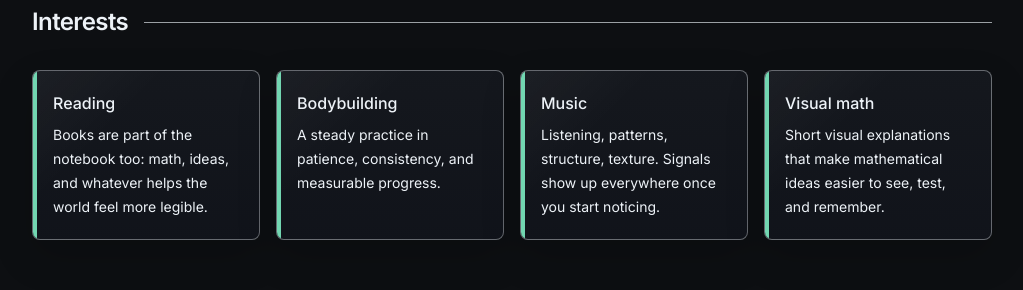
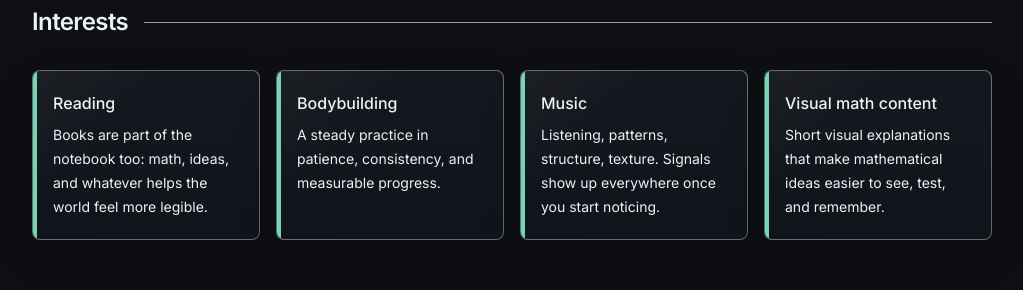
Before and after one commit to jtlutz190/Jacksons-website, a Next.js app: page / in a window 1280 px wide. Shown: the part 2991-3281 px from the top of the page, without its empty margins (128-1151 px from the left). Built offline with nearby package versions, Linux system fonts and the light colour scheme.

Commit message:
Update homepage card links

```diff
--- a/components/InterestCard.tsx
+++ b/components/InterestCard.tsx
@@ -1,18 +1,40 @@
 interface InterestCardProps {
   title: string;
   description: string;
+  link?: string;
   accentClass?: string;
 }
 
 export default function InterestCard({
   title,
   description,
+  link,
   accentClass = "card-violet",
 }: InterestCardProps) {
+  const cardContent = (
+    <>
+      <h3 className="text-base font-medium text-text">{title}</h3>
+      <p className="mt-2 text-sm leading-6 text-text">{description}</p>
+    </>
+  );
+
+  if (link) {
+    return (
+      <a
+        href={link}
+        target="_blank"
+        rel="noreferrer"
+        className={`card ${accentClass} block rounded-lg bg-surface p-5 no-underline transition-colors hover:bg-surface-2 focus:outline-none focus:ring-2 focus:ring-accent-dim focus:ring-offset-2 focus:ring-offset-bg`}
+        aria-label={`${title}: open link`}
+      >
+        {cardContent}
+      </a>
+    );
+  }
+
   return (
     <article className={`card ${accentClass} rounded-lg bg-surface p-5`}>
-      <h3 className="text-base font-medium text-text">{title}</h3>
-      <p className="mt-2 text-sm leading-6 text-text">{description}</p>
+      {cardContent}
     </article>
   );
 }
--- a/components/Interests.tsx
+++ b/components/Interests.tsx
@@ -6,6 +6,7 @@ const interests = [
     title: "Reading",
     description:
       "Books are part of the notebook too: math, ideas, and whatever helps the world feel more legible.",
+    link: "https://hardcover.app/@Jlutz/stats",
     accentClass: "card-mint",
   },
   {
@@ -21,9 +22,10 @@ const interests = [
     accentClass: "card-mint",
   },
   {
-    title: "Visual math",
+    title: "Visual math content",
     description:
       "Short visual explanations that make mathematical ideas easier to see, test, and remember.",
+    link: "https://www.tiktok.com/@fish.maths",
     accentClass: "card-mint",
   },
 ];
--- a/components/Projects.tsx
+++ b/components/Projects.tsx
@@ -22,7 +22,7 @@ const projects = [
     title: "1000 Differential Equations",
     status: "Active archive",
     description:
-      "A long-term handwritten and computational archive of ordinary differential equations, organized by structure, method, and mathematical idea.",
+      "A long-term handwritten and computational archive of ordinary differential equations, organized by structure, method, and mathematical idea. Hosted on this website!",
     tags: [
       "Differential Equations",
       "ODEs",
```
